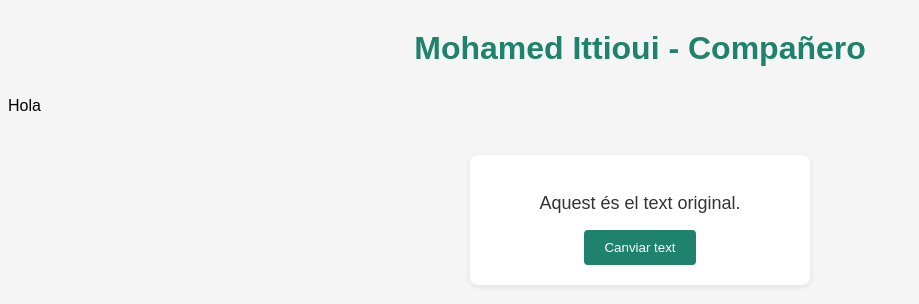
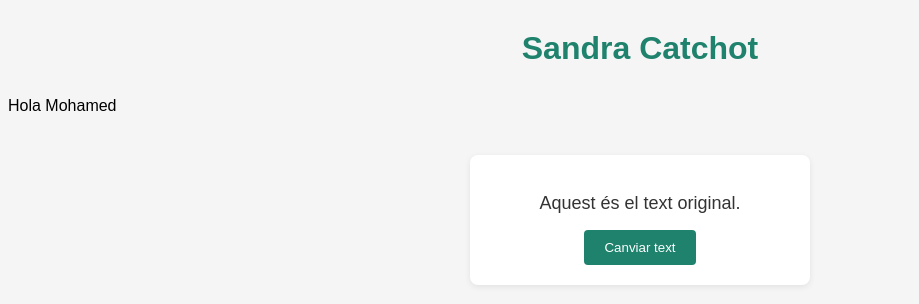
Before and after one commit to MohamedIttioui/dawebmi, a plain HTML site: page index.html in a window 1280 px wide. Shown: the whole page, without its empty margins (0-919 px from the left). Drawn offline with Linux system fonts and the light colour scheme.

Commit message:
Commit para Mohamed

```diff
--- a/index.html
+++ b/index.html
@@ -6,8 +6,8 @@
   <link rel="stylesheet" href="styles.css">
 </head>
 <body>
-  <h1>Mohamed Ittioui - Compañero</h1>
-  <p>Hola</p>
+  <h1>Sandra Catchot</h1>
+  <p>Hola Mohamed</p>
   <div id="contenedor">
     <p id="textoDiv">Aquest és el text original.</p>
     <button id="btnCambiar">Canviar text</button>
```
